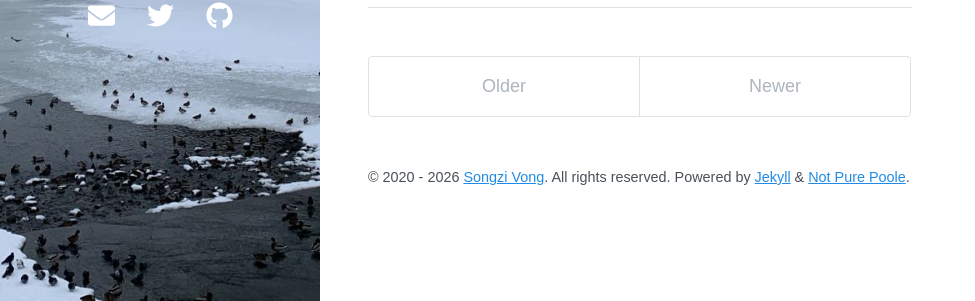
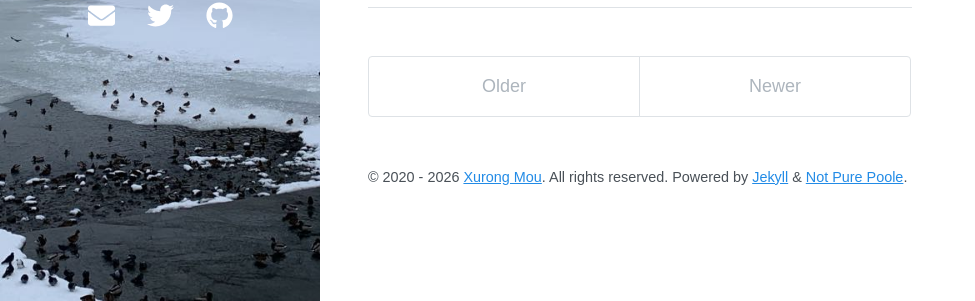
Before and after one commit to xurongmou/xurongmou.github.io, a Jekyll site: the page built from index.html, in a window 1280 px wide. Shown: the part 599-900 px from the top of the page, without its empty margins (0-975 px from the left). Built offline with Jekyll 4.4.1, drawn with Linux system fonts in a browser that asks for light colours; nearby versions of some CDN libraries; the list of posts is cut into pages by our own code; part of the change alters nothing that is shown.

Commit message:
Modify personal information settings

```diff
--- a/_config.yml
+++ b/_config.yml
@@ -9,8 +9,8 @@ description: A simple, beautiful, and powerful Jekyll theme for blogs
 # baseurl: "" # the subpath of your site, e.g. /blog
 
 # 网站的基本 URL 地址
-url: https://xurongmou.github.io
-# url: https://panversenexus.com
+# url: https://xurongmou.github.io
+url: https://panversenexus.com
 
 # 指定要使用的 Jekyll 主题，如果不使用主题，则为空
 # theme: not-pure-poole
@@ -56,8 +56,8 @@ logo: logo.png
 social:
   name: Songzi Vong
   links:
-    - https://twitter.com/vszhub
-    - https://github.com/vszhub
+    - https://twitter.com/evanxmou
+    - https://github.com/xurongmou
 google_site_verification: xxxxx
 lang: en
 
@@ -75,6 +75,6 @@ sass:
 
 # Specify the author for blog posts
 author:
-  name: Songzi Vong
+  name: Xurong Mou
   url: https://github.com/xurongmou/
   email: chungjim77@gmail.com
```
